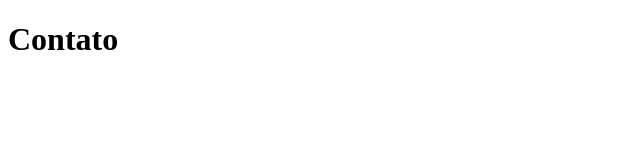
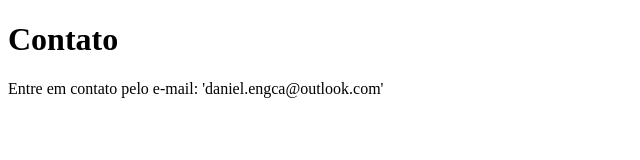
Before and after one commit to daniellimar/sistema-de-cadastro, a plain HTML site: page contato.html in a window 1280 px wide. Shown: the whole page, without its empty margins (0-640 px from the left). Drawn offline with Linux system fonts and the light colour scheme.

Commit message:
Adicionando o e-mail de contato

```diff
--- a/contato.html
+++ b/contato.html
@@ -8,5 +8,7 @@
 </head>
 <body>
     <h1>Contato</h1>
+
+    <p>Entre em contato pelo e-mail: 'daniel.engca@outlook.com'</p>
 </body>
 </html>
```
